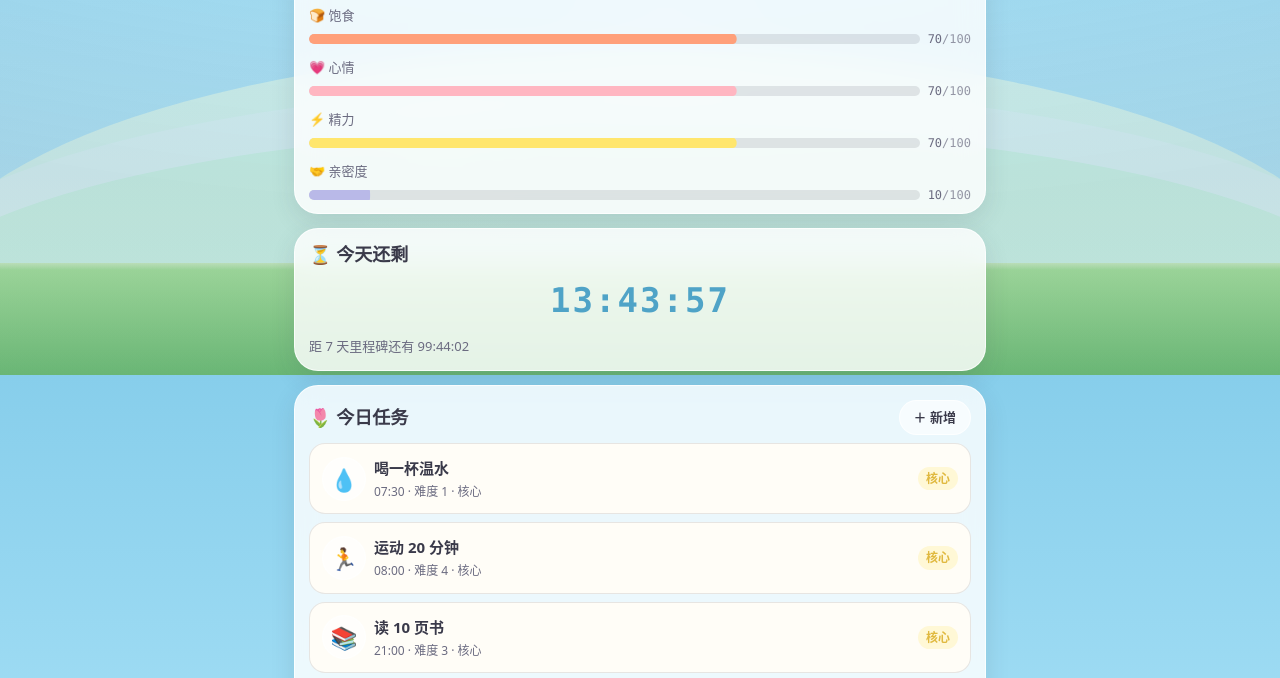
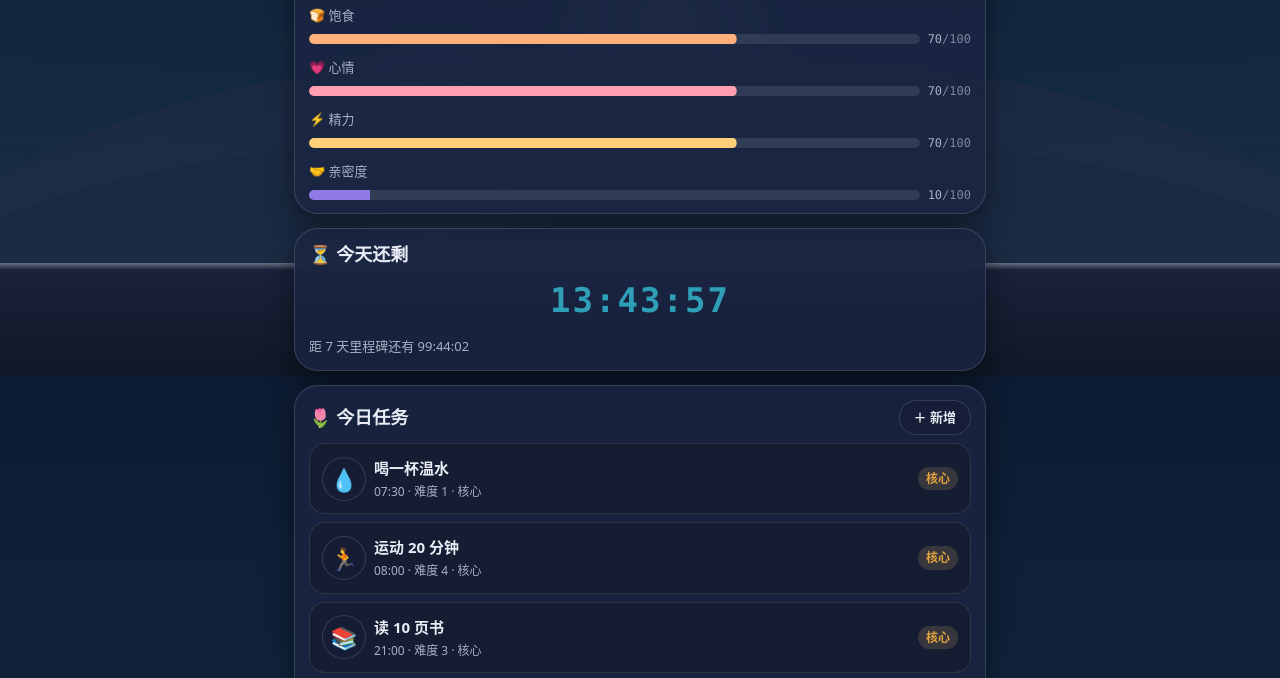
Before and after one commit to chenliguan42057/RUN-form, a plain HTML site: page index.html in a window 1280 px wide. Shown: the part 425-1103 px from the top of the page. Drawn offline with Linux system fonts and the light colour scheme; no server answers.

```diff
--- a/styles/tokens.css
+++ b/styles/tokens.css
@@ -6,73 +6,77 @@
  *   · B/C/D 组只能用这里定义的变量，**不得再硬编码颜色 / 圆角 / 阴影**。
  *   · 变量命名 --g-<语义>（设计文档 §8.1）。
  *   · 时段天空色由防闪脚本与 js/ui/scene.js 覆盖 --g-sky-from / --g-sky-to，
- *     本文件只提供 6 个时段的**定义**与白天默认值。
+ *     本文件只提供 6 个时段的**定义**与默认（暗夜）值。
  *
- * 字体：不引外链 CDN，用 system-ui + 圆润 fallback 栈；标题描边用 -webkit-text-stroke。
+ * 2026-09-13 改版：★ 静谧暗夜 · 极光 ★
+ *   深空藏蓝 / 炭黑底 + 磨砂玻璃卡片 + 冷静的青 / 琥珀 / 极光紫点缀。
+ *   六主色改为低饱和冷调；纸面与玻璃改为暗色半透明；文字转为浅色。
+ *   字体：不引外链 CDN，用 system-ui + 圆润 fallback 栈；标题描边用 -webkit-text-stroke。
  */
+
 :root {
-  /* ============ 六主色（设计文档 §2.2 指定） ============ */
-  --g-sky: #87ceeb;         /* 天空蓝 */
-  --g-mint: #98fb98;        /* 薄荷绿 */
-  --g-lemon: #ffe66d;       /* 柠檬黄 */
-  --g-coral: #ffb6c1;       /* 珊瑚粉 */
-  --g-lavender: #e6e6fa;    /* 薰衣草紫 */
-  --g-orange: #ffa07a;      /* 暖橙 */
+  /* ============ 六主色（极光冷调 · 低饱和） ============ */
+  --g-sky: #5fd0e0;         /* 极光青 */
+  --g-mint: #6fe0ac;        /* 极光绿 */
+  --g-lemon: #ffcf7a;       /* 暖琥珀 */
+  --g-coral: #ff9fb0;       /* 柔玫瑰 */
+  --g-lavender: #b9a8ff;    /* 极光紫 */
+  --g-orange: #ffb07a;      /* 暖橙 */
 
   /* 主色加深（文字 / 描边 / 进度条底色用） */
-  --g-sky-deep: #4fa3c7;
-  --g-mint-deep: #63c977;
-  --g-lemon-deep: #e0b93f;
-  --g-coral-deep: #f08ca3;
-  --g-lavender-deep: #b9b9e8;
+  --g-sky-deep: #2f9fb8;
+  --g-mint-deep: #34b888;
+  --g-lemon-deep: #e0a23f;
+  --g-coral-deep: #e87a93;
+  --g-lavender-deep: #8f7ae8;
   --g-orange-deep: #e8764f;
 
-  /* 主色减淡（卡片底 / 高亮底用） */
-  --g-sky-soft: #dff1fb;
-  --g-mint-soft: #e4fce4;
-  --g-lemon-soft: #fff8d6;
-  --g-coral-soft: #ffeef2;
-  --g-lavender-soft: #f4f4fe;
-  --g-orange-soft: #ffece3;
+  /* 主色减淡（卡片底 / 高亮底用 · 暗色半透明） */
+  --g-sky-soft: rgba(95, 208, 224, 0.14);
+  --g-mint-soft: rgba(111, 224, 172, 0.14);
+  --g-lemon-soft: rgba(255, 207, 122, 0.14);
+  --g-coral-soft: rgba(255, 159, 176, 0.14);
+  --g-lavender-soft: rgba(185, 168, 255, 0.14);
+  --g-orange-soft: rgba(255, 176, 122, 0.14);
 
-  /* ============ 中性色 ============ */
-  --g-ink: #3a3a4a;
-  --g-ink-soft: #6b6b80;
-  --g-paper: #fffdf7;
-  --g-paper-2: #fdf7ea;
-  --g-line: rgba(58, 58, 74, 0.12);
-  --g-white: #ffffff;
+  /* ============ 中性色（暗夜） ============ */
+  --g-ink: #e8ecf5;          /* 主文字（浅） */
+  --g-ink-soft: #a7b0c4;     /* 次文字（浅） */
+  --g-paper: #161d33;        /* 暗纸面 */
+  --g-paper-2: #1b2542;      /* 暗纸面 2 */
+  --g-line: rgba(255, 255, 255, 0.10);  /* 暗底上的浅描边 */
+  --g-white: #ffffff;        /* 纯白（暗底上的浅文字 / 高光，保留） */
 
-  /* ============ 6 个时段的天空色（设计文档 §5.11 PERIODS） ============ */
-  --g-sky-sunrise-from: #ffd1b3;
-  --g-sky-sunrise-to: #ffb6c1;
+  /* ============ 6 个时段的天空色（深空 · 全暗，仅微差） ============ */
+  --g-sky-sunrise-from: #141833;
+  --g-sky-sunrise-to: #241d4a;
 
-  --g-sky-morning-from: #87ceeb;
-  --g-sky-morning-to: #bfefff;
+  --g-sky-morning-from: #0d1b32;
+  --g-sky-morning-to: #143049;
 
-  --g-sky-noon-from: #ffe66d;
-  --g-sky-noon-to: #fff3b0;
+  --g-sky-noon-from: #0b1d3a;
+  --g-sky-noon-to: #103950;
 
-  --g-sky-golden-from: #ffe9a8;
-  --g-sky-golden-to: #98fb98;
+  --g-sky-golden-from: #151a39;
+  --g-sky-golden-to: #2a2348;
 
-  --g-sky-dusk-from: #ffa07a;
-  --g-sky-dusk-to: #e6e6fa;
+  --g-sky-dusk-from: #141539;
+  --g-sky-dusk-to: #311f44;
 
-  --g-sky-night-from: #1b2a5b;
-  --g-sky-night-to: #3d5a98;
+  --g-sky-night-from: #070b1c;
+  --g-sky-night-to: #121a3a;
 
-  /* 当前生效的天空（被防闪脚本 / scene.js 覆盖） */
+  /* 当前生效的天空（被防闪脚本 / scene.js 覆盖；默认 = 暗色早晨） */
   --g-sky-from: var(--g-sky-morning-from);
   --g-sky-to: var(--g-sky-morning-to);
 
-  /* 地面与文字：夜间会由 scene.css 按 [data-period="night"] 反色 */
-  --g-grass-from: #a8e6a3;
-  --g-grass-to: #6fc47a;
-  --g-hill: #bfeec0;
+  /* 地面与文字：暗夜统一反色（浅字 + 暗地） */
+  --g-grass-from: #16203a;
+  --g-grass-to: #0c1322;
+  --g-hill: #1a2238;
   --g-text: var(--g-ink);
   --g-text-soft: var(--g-ink-soft);
-  --g-text-on-sky: var(--g-ink);
+  --g-text-on-sky: #cdd6ea;
 
   /* ============ 圆角 ============ */
   --g-radius-sm: 10px;
@@ -81,15 +85,15 @@
   --g-radius-xl: 32px;
   --g-radius-pill: 999px;
 
-  /* ============ 阴影 ============ */
-  --g-shadow-sm: 0 2px 8px rgba(58, 58, 74, 0.08);
-  --g-shadow-md: 0 8px 24px rgba(58, 58, 74, 0.12);
-  --g-shadow-lg: 0 16px 40px rgba(58, 58, 74, 0.18);
+  /* ============ 阴影（暗底：更深更聚） ============ */
+  --g-shadow-sm: 0 2px 10px rgba(0, 0, 0, 0.35);
+  --g-shadow-md: 0 10px 28px rgba(0, 0, 0, 0.45);
+  --g-shadow-lg: 0 18px 44px rgba(0, 0, 0, 0.55);
 
-  /* ============ 毛玻璃 ============ */
-  --g-glass-bg: rgba(255, 255, 255, 0.62);
-  --g-glass-bg-strong: rgba(255, 255, 255, 0.82);
-  --g-glass-border: rgba(255, 255, 255, 0.75);
+  /* ============ 毛玻璃（暗色半透明） ============ */
+  --g-glass-bg: rgba(22, 29, 51, 0.55);
+  --g-glass-bg-strong: rgba(26, 37, 66, 0.78);
+  --g-glass-border: rgba(255, 255, 255, 0.14);
   --g-glass-blur: 14px;
 
   /* ============ 字体栈（无外链 CDN） ============ */
@@ -127,7 +131,7 @@
   --g-dur-slow: 720ms;
   --g-ease: cubic-bezier(0.34, 1.36, 0.64, 1);
 
-  /* ============ 四项状态条（精灵） ============ */
+  /* ============ 四项状态条（精灵光球） ============ */
   --g-stat-food: var(--g-orange);
   --g-stat-mood: var(--g-coral);
   --g-stat-energy: var(--g-lemon);
```
